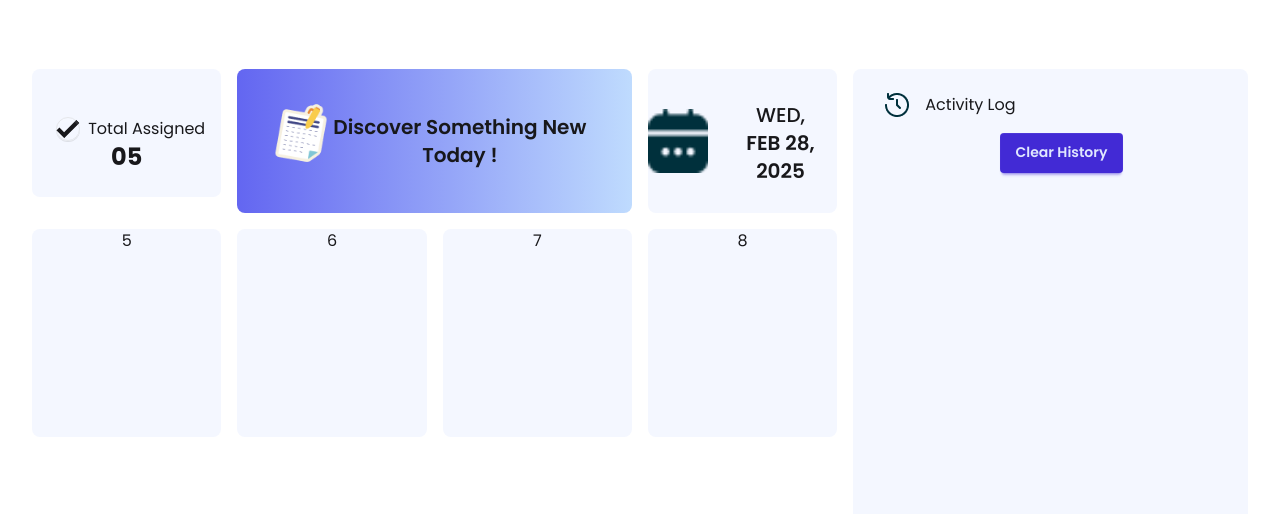
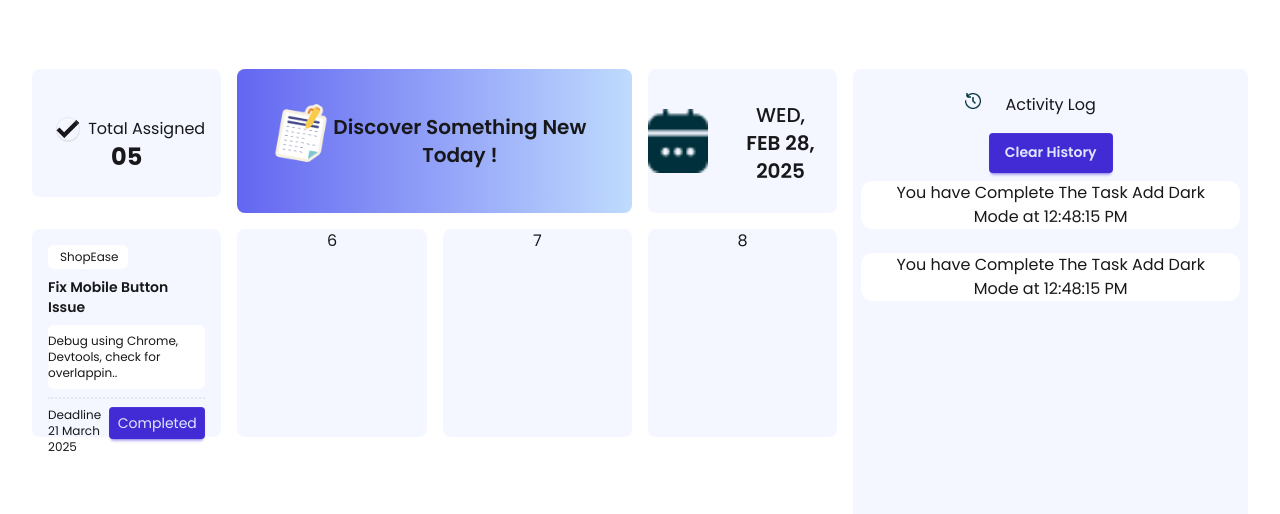
Before and after one commit to dev-miraz/ph-assignment-05, a plain HTML site: page code/index.html in a window 1280 px wide. Shown: the part 62-576 px from the top of the page. Drawn offline with nearby package versions, Linux system fonts and the light colour scheme.

Commit message:
completed button work

```diff
--- a/code/index.html
+++ b/code/index.html
@@ -72,14 +72,40 @@
           FEB 28, 2025</span
         >
       </div>
-      <div class="col-span-4 bg-[#F4F7FF] rounded-lg row-span-12 flex">
-        <div class="">
-          <img class="mx-8 my-6" src="../assets/activity.png" alt="" />
+      <div class="col-span-4 bg-[#F4F7FF] rounded-lg row-span-12 flex flex-col">
+        <div class="-translate-y-10">
+          <div class="">
+            <img
+              class="mx-8 my-6 relative translate-x-20 translate-y-10 w-4"
+              src="../assets/activity.png"
+              alt=""
+            />
+          </div>
+          <span class="my-10 -mx-4">Activity Log</span>
+          <div class="-my-16">
+            <div class="btn btn-primary mt-16 translate-y-4">
+              <button>Clear History</button>
+            </div>
+            <div class="border-solid rounded-xl my-6 px-4 bg-white mx-2">
+              <p>You have Complete The Task Add Dark Mode at 12:48:15 PM</p>
+            </div>
+            <div class="border-solid rounded-xl my-2 px-4 bg-white mx-2">
+              <p>You have Complete The Task Add Dark Mode at 12:48:15 PM</p>
+            </div>
+          </div>
         </div>
-        <span class="my-6 -mx-4">Activity Log</span>
-        <div class="btn btn-primary mt-16"><button>Clear History</button></div>
       </div>
-      <div class="col-span-2 bg-[#F4F7FF] rounded-lg row-span-5 h-52">5</div>
+      <div class="col-span-2 bg-[#F4F7FF] rounded-lg row-span-5 h-52">
+        <div class="px-4 py-4 text-left">
+<h4 class="border border-none bg-[#FFFFFF] text-xs w-20 h-6 py-1 rounded-md px-3">ShopEase</h4>
+<h2 class="font-semibold text-sm mt-2">Fix Mobile Button Issue</h2>
+<p class="text-xs pb-2 pt-2 border-none bg-[#FFFFFF] rounded-md mt-2 mb-2">Debug using Chrome, Devtools, check for overlappin..</p>
+<div class=" border-t-2 border-dotted flex text-xs">
+    <div class="text-xs mt-2">Deadline <br> 21 March 2025</div>
+    <div class=" btn btn-primary font-normal text-lg w-24 h-8 mt-2"><button class="px-4 text-sm" >Completed</button></div>
+</div>
+      </div>
+    </div>
       <div class="col-span-2 bg-[#F4F7FF] rounded-lg row-span-5 h-52">6</div>
       <div class="col-span-2 bg-[#F4F7FF] rounded-lg row-span-5 h-52">7</div>
       <div class="col-span-2 bg-[#F4F7FF] rounded-lg row-span-5 h-52">8</div>
@@ -92,7 +118,6 @@
       <div class="col-span-2 bg-[#F4F7FF] rounded-lg row-span-5 h-52 -my-28">
         11
       </div>
-      <div class="col-span-2 bg-[#F4F7FF] rounded-lg -my-28">12</div>
     </div>
   </body>
 </html>
```
